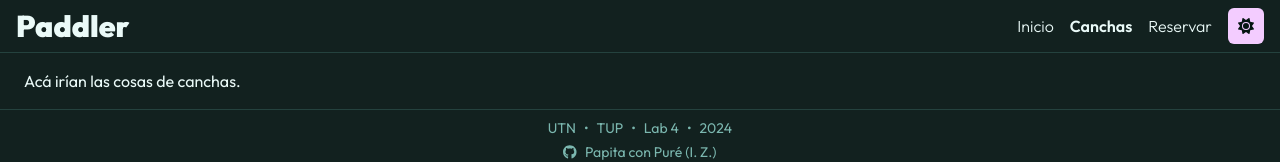
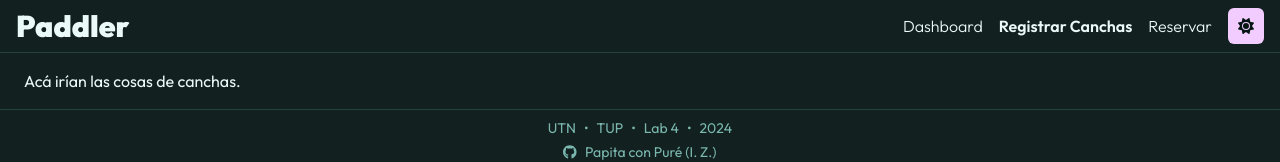
Before and after one commit to PapitaConPure/2024-lab4-tpfinal, a React (Create React App) app in the folder frontend/: page /canchas in a window 1280 px wide. Shown: the top 162 px of the page. Built offline with nearby package versions, Linux system fonts and the light colour scheme.

Commit message:
Vista móvil

```diff
--- a/frontend/src/components/Header.tsx
+++ b/frontend/src/components/Header.tsx
@@ -1,6 +1,6 @@
 import React from 'react';
 import { FontAwesomeIcon } from '@fortawesome/react-fontawesome';
-import { faMoon, faSun } from '@fortawesome/free-solid-svg-icons';
+import { faBars, faMoon, faSun } from '@fortawesome/free-solid-svg-icons';
 import { useTheme } from './PageContent';
 import { NavLink } from 'react-router';
 
@@ -17,13 +17,20 @@ export default function Header({ selectedPageName }: HeaderOptions) {
 	const { theme, toggleTheme } = useTheme();
 
 	return (
-		<div className="mb-4 flex flex-row items-center justify-between border-b border-solid border-background-200 px-4 py-2 dark:border-background-800">
+		<div className="mb-4">
+			<div className="flex flex-row items-center justify-between border-b border-solid border-background-200 px-4 py-2 dark:border-background-800">
 				<h1>Paddler</h1>
 
-			<nav className="flex flex-row space-x-4">
+				<button
+					onClick={() => document.getElementById('v-menu')?.classList.toggle('hidden')}
+					className="m-0 p-0 pt-0.5 text-primary-700 transition-all hover:text-primary-600 active:text-primary-800 dark:text-primary-500 dark:hover:text-primary-300 dark:active:text-primary-700 md:hidden"
+				>
+					<FontAwesomeIcon size="2x" icon={faBars} />
+				</button>
+				<nav className="hidden flex-row space-x-4 md:flex">
 					{[
-					{ label: 'Inicio', pageName: 'Home', route: '/' },
-					{ label: 'Canchas', pageName: 'Canchas', route: '/canchas' },
+						{ label: 'Dashboard', pageName: 'Home', route: '/' },
+						{ label: 'Registrar Canchas', pageName: 'Canchas', route: '/canchas' },
 						{ label: 'Reservar', pageName: 'Reservas', route: '/reservas' },
 					].map(({ label, pageName, route }, i) => {
 						if (selectedPageName === pageName)
@@ -34,7 +41,12 @@ export default function Header({ selectedPageName }: HeaderOptions) {
 							);
 						else
 							return (
-							<NavLink key={i} className="my-auto block font-light" to={route} end>
+								<NavLink
+									key={i}
+									className="my-auto block font-light"
+									to={route}
+									end
+								>
 									{label}
 								</NavLink>
 							);
@@ -44,7 +56,7 @@ export default function Header({ selectedPageName }: HeaderOptions) {
 						onClick={toggleTheme}
 						className="h-9 w-9 rounded-md bg-secondary-900 text-text-50 hover:bg-secondary-800 active:bg-secondary-700 dark:bg-secondary-100 dark:text-text-950 dark:hover:bg-secondary-50 dark:active:bg-secondary-200"
 					>
-					{(theme === 'light') ? (
+						{theme === 'light' ? (
 							<FontAwesomeIcon icon={faMoon} />
 						) : (
 							<FontAwesomeIcon icon={faSun} />
@@ -52,5 +64,48 @@ export default function Header({ selectedPageName }: HeaderOptions) {
 					</button>
 				</nav>
 			</div>
+			<div id="v-menu" className="hidden md:hidden">
+				<nav className="flex flex-col bg-background-50 dark:bg-background-950">
+					{[
+						{ label: 'Dashboard', pageName: 'Home', route: '/' },
+						{ label: 'Registrar Canchas', pageName: 'Canchas', route: '/canchas' },
+						{ label: 'Reservar', pageName: 'Reservas', route: '/reservas' },
+					].map(({ label, pageName, route }, i) => {
+						if (selectedPageName === pageName)
+							return (
+								<div
+									key={i}
+									className="bg-black !bg-opacity-5 px-4 py-2 font-semibold hover:cursor-default dark:bg-white"
+								>
+									{label}
+								</div>
+							);
+						else
+							return (
+								<NavLink
+									key={i}
+									className="my-auto block px-4 py-2 font-light hover:bg-black hover:bg-opacity-10 hover:no-underline dark:hover:bg-white dark:hover:bg-opacity-10"
+									to={route}
+									end
+								>
+									{label}
+								</NavLink>
+							);
+					})}
+
+					<button
+						onClick={toggleTheme}
+						className="space-x-2 bg-secondary-900 px-4 py-2 text-left text-text-50 hover:bg-secondary-800 active:bg-secondary-700 dark:bg-secondary-100 dark:text-text-950 dark:hover:bg-secondary-50 dark:active:bg-secondary-200 sm:px-8"
+					>
+						{theme === 'light' ? (
+							<FontAwesomeIcon icon={faMoon} />
+						) : (
+							<FontAwesomeIcon icon={faSun} />
+						)}
+						<span>Cambiar a tema {theme === 'light' ? 'Oscuro' : 'Claro'}</span>
+					</button>
+				</nav>
+			</div>
+		</div>
 	);
 }
```
Lines whose indentation alone changed are shown as unchanged.
